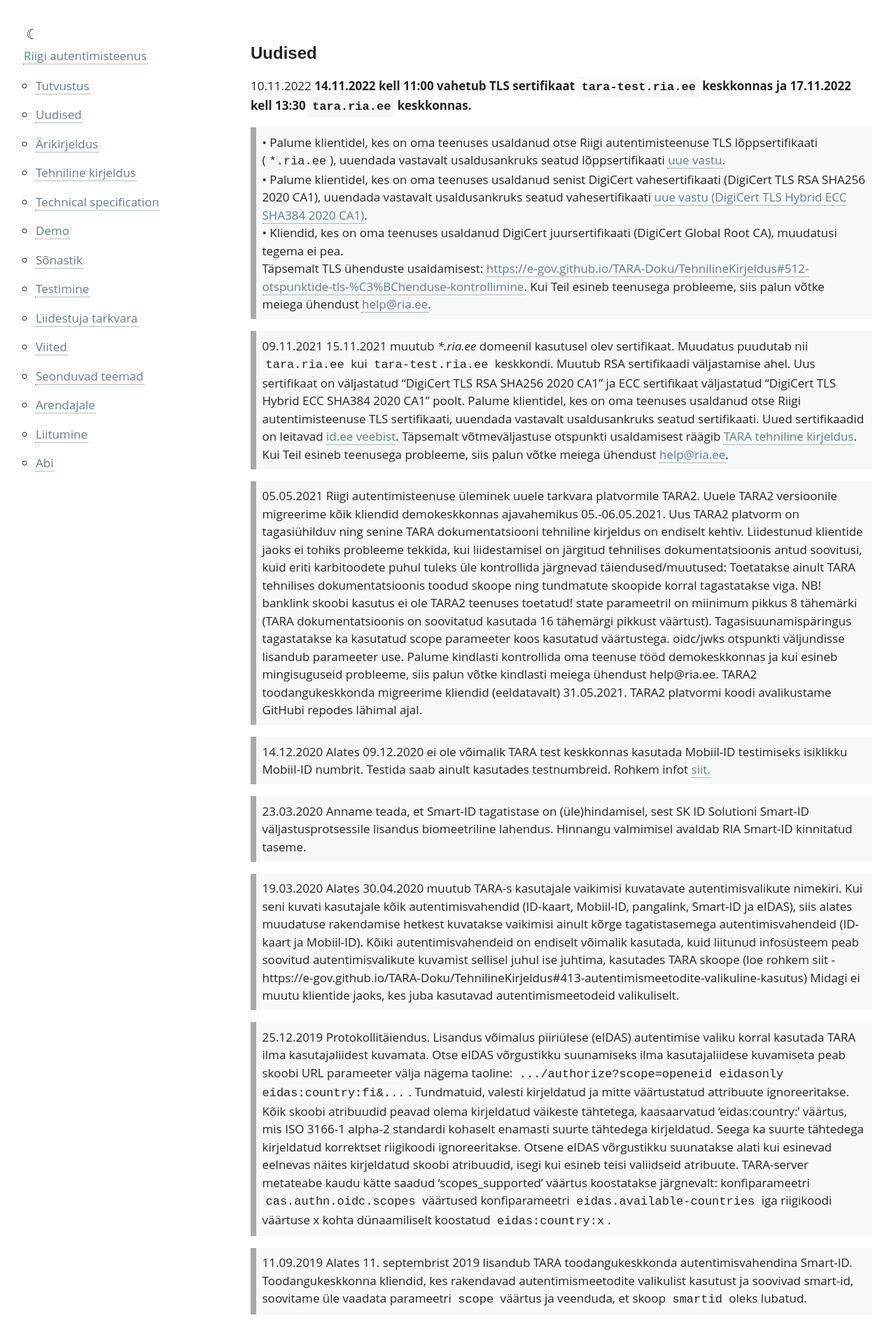
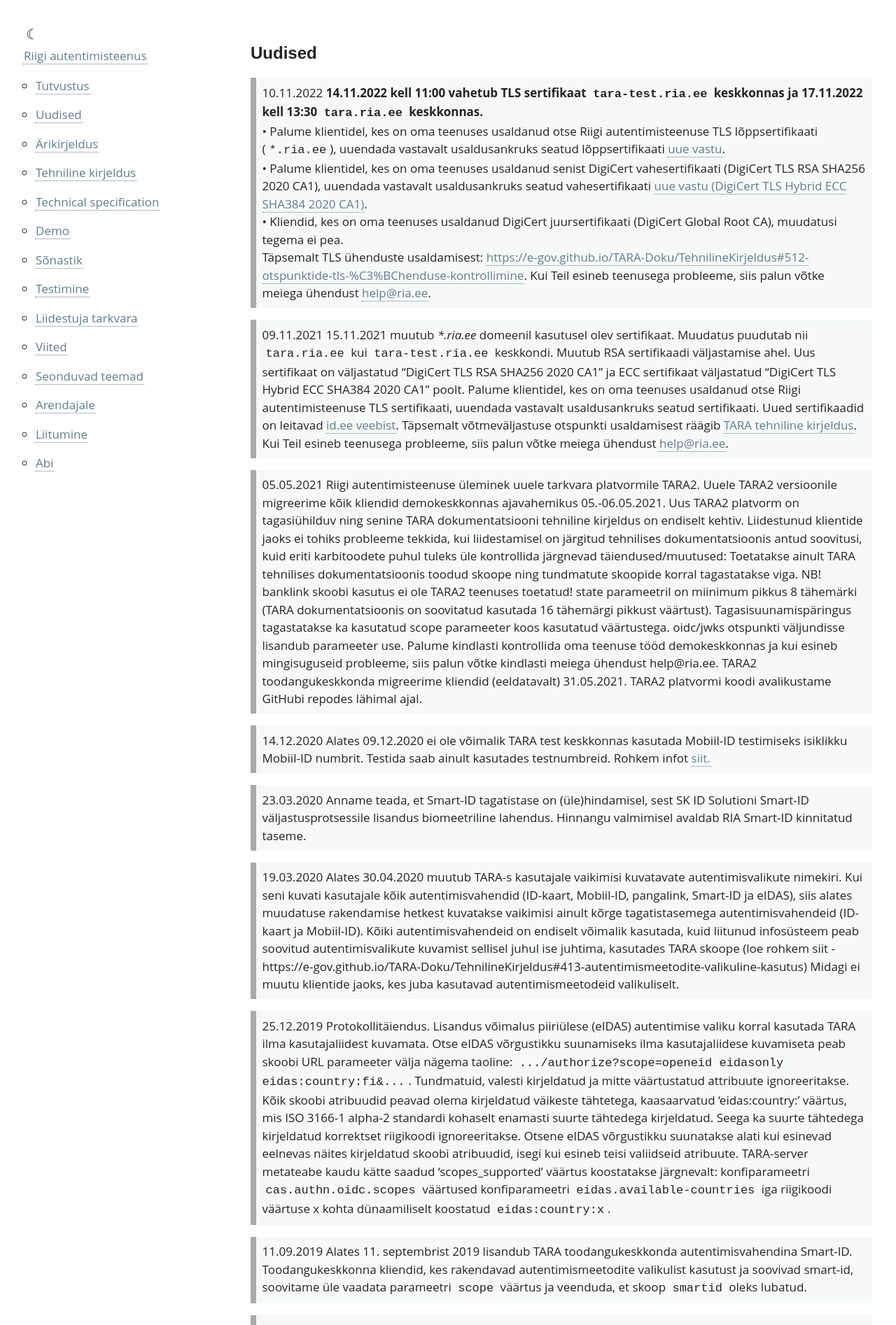
Before and after one commit to e-gov/TARA-Doku, a Jekyll site: the page built from Uudised.md, in a window 1280 px wide. Shown: the top 1894 px of the page at 70% size. Built offline with Jekyll 4.4.1, drawn with Linux system fonts in a browser that asks for light colours; our own code applies the rules of GitHub Pages for plain Markdown files.

```diff
--- a/Uudised.md
+++ b/Uudised.md
@@ -5,11 +5,11 @@ permalink: Uudised
 # Uudised
 
 10.11.2022
-**14.11.2022 kell 11:00 vahetub TLS sertifikaat `tara-test.ria.ee` keskkonnas ja 17.11.2022 kell 13:30 `tara.ria.ee` keskkonnas.**
-* • Palume klientidel, kes on oma teenuses usaldanud otse Riigi autentimisteenuse TLS lõppsertifikaati (`*.ria.ee`), uuendada vastavalt usaldusankruks seatud lõppsertifikaati [uue vastu](https://github.com/e-gov/TARA-Doku/blob/master/certificates/star_ria_ee_valid_until_2023-11-22.crt).
-* • Palume klientidel, kes on oma teenuses usaldanud senist DigiCert vahesertifikaati (DigiCert TLS RSA SHA256 2020 CA1), uuendada vastavalt usaldusankruks seatud vahesertifikaati [uue vastu (DigiCert TLS Hybrid ECC SHA384 2020 CA1)](https://cacerts.digicert.com/DigiCertTLSHybridECCSHA3842020CA1-1.crt.pem).
-* • Kliendid, kes on oma teenuses usaldanud DigiCert juursertifikaati (DigiCert Global Root CA), muudatusi tegema ei pea.
-* Täpsemalt TLS ühenduste usaldamisest: [https://e-gov.github.io/TARA-Doku/TehnilineKirjeldus#512-otspunktide-tls-%C3%BChenduse-kontrollimine](https://e-gov.github.io/TARA-Doku/TehnilineKirjeldus#512-otspunktide-tls-%C3%BChenduse-kontrollimine). Kui Teil esineb teenusega probleeme, siis palun võtke meiega ühendust [help@ria.ee](help@ria.ee).
+**14.11.2022 kell 11:00 vahetub TLS sertifikaat `tara-test.ria.ee` keskkonnas ja 17.11.2022 kell 13:30 `tara.ria.ee` keskkonnas.**<br/>
+• Palume klientidel, kes on oma teenuses usaldanud otse Riigi autentimisteenuse TLS lõppsertifikaati (`*.ria.ee`), uuendada vastavalt usaldusankruks seatud lõppsertifikaati [uue vastu](https://github.com/e-gov/TARA-Doku/blob/master/certificates/star_ria_ee_valid_until_2023-11-22.crt).<br/>
+• Palume klientidel, kes on oma teenuses usaldanud senist DigiCert vahesertifikaati (DigiCert TLS RSA SHA256 2020 CA1), uuendada vastavalt usaldusankruks seatud vahesertifikaati [uue vastu (DigiCert TLS Hybrid ECC SHA384 2020 CA1)](https://cacerts.digicert.com/DigiCertTLSHybridECCSHA3842020CA1-1.crt.pem).<br/>
+• Kliendid, kes on oma teenuses usaldanud DigiCert juursertifikaati (DigiCert Global Root CA), muudatusi tegema ei pea.<br/>
+Täpsemalt TLS ühenduste usaldamisest: [https://e-gov.github.io/TARA-Doku/TehnilineKirjeldus#512-otspunktide-tls-%C3%BChenduse-kontrollimine](https://e-gov.github.io/TARA-Doku/TehnilineKirjeldus#512-otspunktide-tls-%C3%BChenduse-kontrollimine). Kui Teil esineb teenusega probleeme, siis palun võtke meiega ühendust [help@ria.ee](help@ria.ee).
 {: .note}
 
 09.11.2021
```
